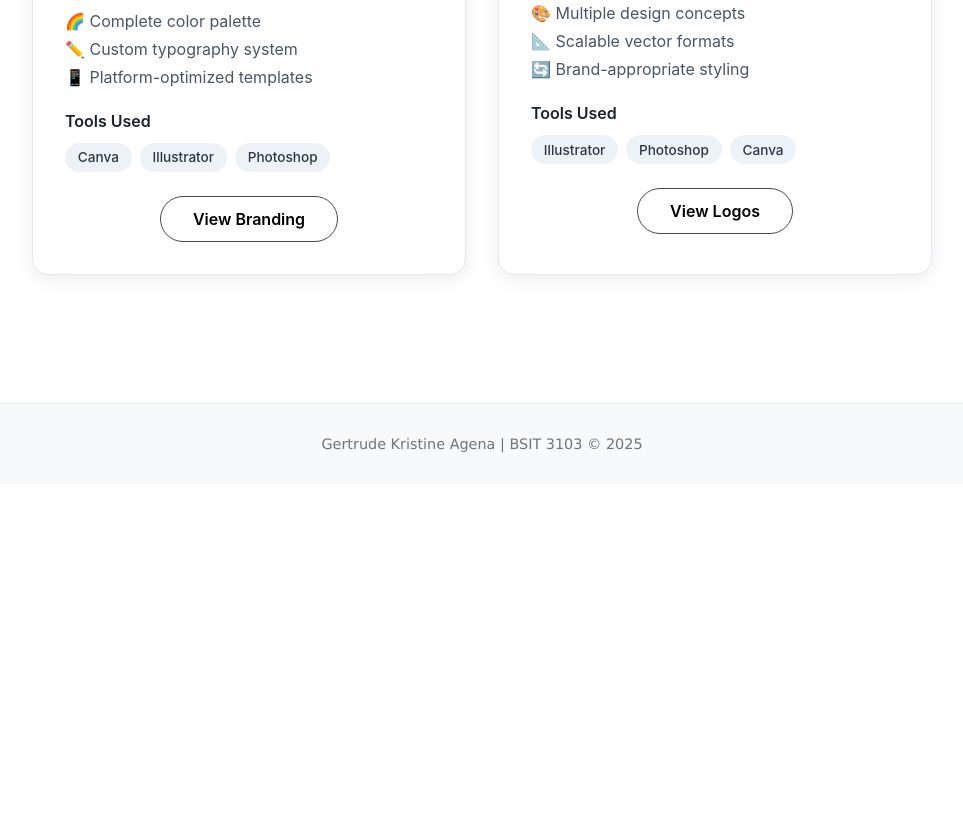
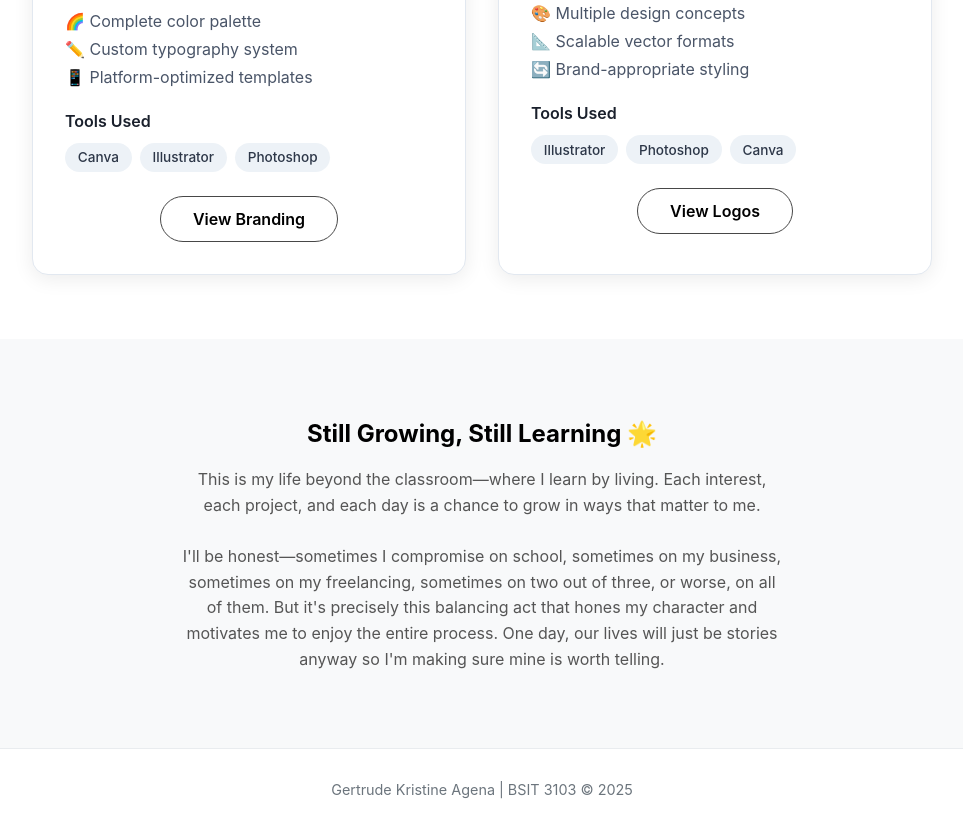
Before and after one commit to gettieCodie/PersonalInterest, a plain HTML site: page index.html in a window 1280 px wide. Shown: the part 4677-5513 px from the top of the page, without its empty margins (158-1121 px from the left). Before the commit the page ends 5169 px from the top, so only its background shows below. Drawn offline with Linux system fonts and the light colour scheme; some packages are replaced by stand-ins of ours; a script that the page names is missing.

Commit message:
added few deets

```diff
--- a/index.html
+++ b/index.html
@@ -386,12 +386,27 @@
     </div>
   </div>
 </section>
+
+
+
+<!-- ADD BEFORE FOOTER -->
+<section class="future-outlook">
+  <div class="outlook-container">
+    <h2>Still Growing, Still Learning 🌟</h2>
+    <div class="outlook-content">
+      <p class="closing-text">
+      This is my life beyond the classroom—where I learn by living. Each interest, each project, and each day is a chance to grow in ways that matter to me.
+    <br><br>I'll be honest—sometimes I compromise on school, sometimes on my business, sometimes on my freelancing, sometimes on two out of three, or worse, on all of them. But it's precisely this balancing act that hones my character and motivates me to enjoy the entire process. One day, our lives will just be stories anyway so I'm making sure mine is worth telling.
+    </p>
+    </div>
+  </div>
+</section>
+
 <footer class="simple-footer">
   <div class="footer-content">
     <p>Gertrude Kristine Agena | BSIT 3103 © 2025</p>
   </div>
 </footer>
-
 
 <script type="module" src="https://unpkg.com/@splinetool/viewer@1.10.84/build/spline-viewer.js"></script>
 
--- a/style.css
+++ b/style.css
@@ -757,14 +757,36 @@ hr {
 }
 
 
+.future-outlook {
+  font-family: 'Inter', sans-serif;
+  padding: 60px 20px;
+  text-align: center;
+  background: #f8f9fa;
+  justify-content: center;
+}
+
+.outlook-container {
+  max-width: 600px;
+  margin: 0 auto;
+}
+
+.outlook-content p {
+  line-height: 1.6;
+  color: #555;
+}
+
+.personal-note {
+  margin: 30px 0;
+}
+
 
 .simple-footer {
-  font-family: 'Lucida Sans', 'Lucida Sans Regular', 'Lucida Grande', 'Lucida Sans Unicode', Geneva, Verdana, sans-serif;
-  background: #f8f9fa;
+  font-family: 'Inter', sans-serif;
+  background: #ffffff;
   padding: 2rem 1rem;
   text-align: center;
   border-top: 1px solid #e9ecef;
-  margin-top: 4rem;
+
 }
 
 .simple-footer p {
```
